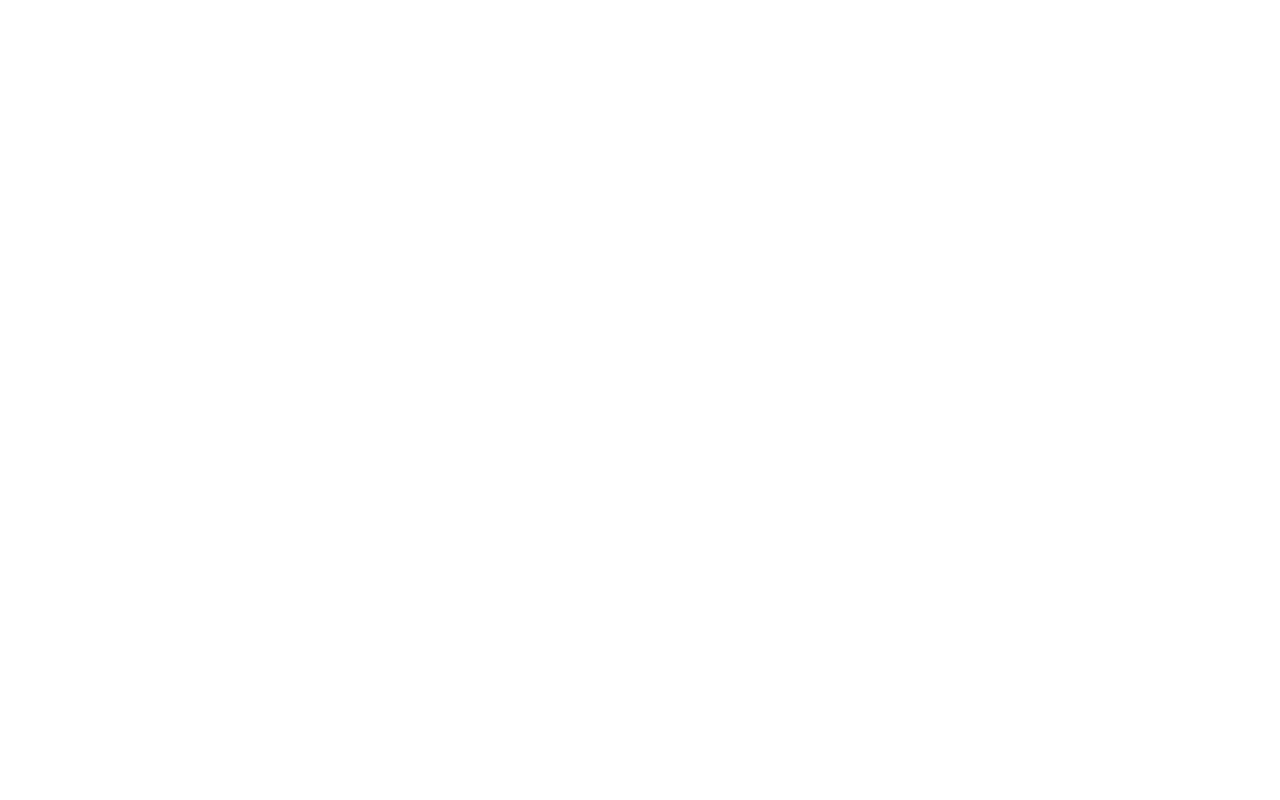
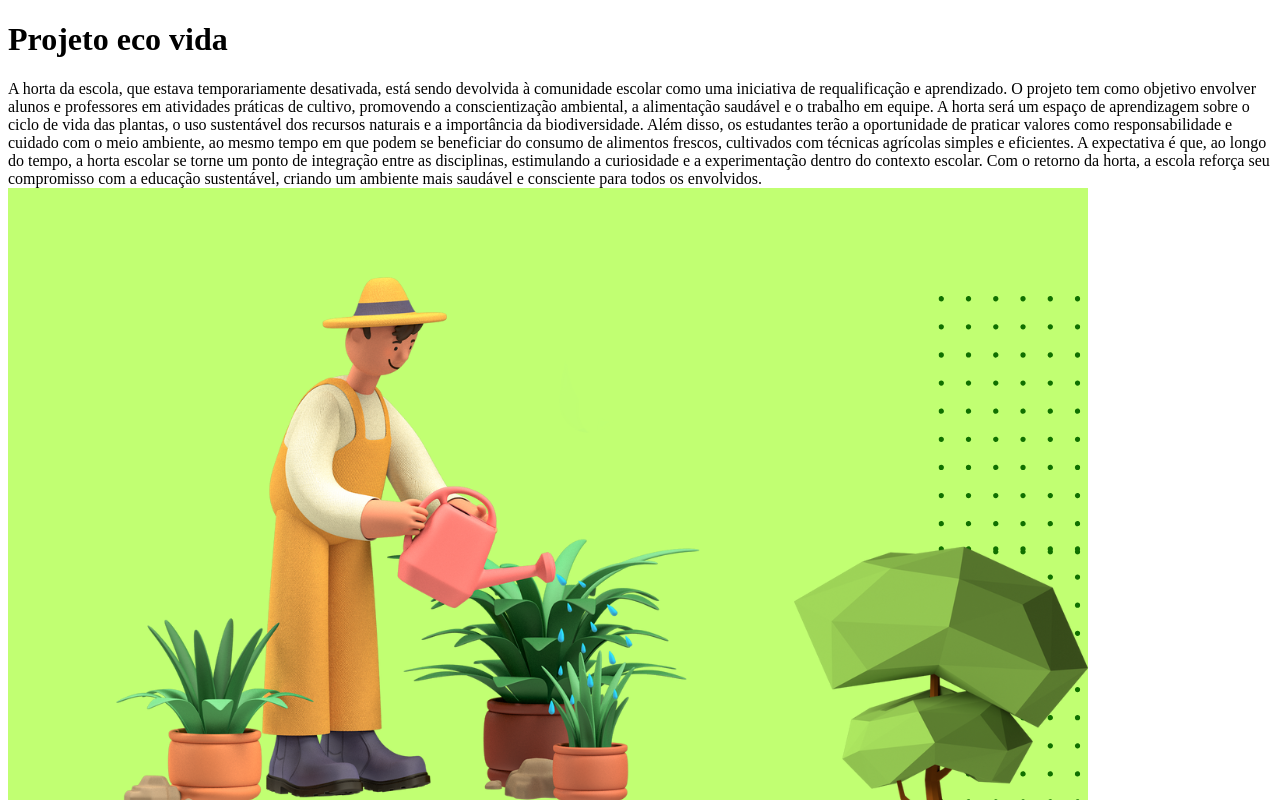
Before and after one commit to Joaoxp7/agrinho-2025, a plain HTML site: page index.html in a window 1280 px wide. Shown: the top 800 px of the page. Drawn offline with Linux system fonts and the light colour scheme.

Commit message:
hhbbjohih

```diff
--- a/index.html
+++ b/index.html
@@ -6,8 +6,27 @@
     <title>Document</title>
 </head>
 <body>
- <header></header>
- <section></section>
+ <header> <h1>Projeto eco vida</h1>
+ <section> A horta da escola, que estava temporariamente desativada, está sendo devolvida à comunidade escolar como uma iniciativa de requalificação e aprendizado. O projeto tem como objetivo envolver alunos e professores em atividades práticas de cultivo, promovendo a conscientização ambiental, a alimentação saudável e o trabalho em equipe. A horta será um espaço de aprendizagem sobre o ciclo de vida das plantas, o uso sustentável dos recursos naturais e a importância da biodiversidade.
+Além disso, os estudantes terão a oportunidade de praticar valores como responsabilidade e cuidado com o meio ambiente, ao mesmo tempo em que podem se beneficiar do consumo de alimentos frescos, cultivados com técnicas agrícolas simples e eficientes. A expectativa é que, ao longo do tempo, a horta escolar se torne um ponto de integração entre as disciplinas, estimulando a curiosidade e a experimentação dentro do contexto escolar.
+Com o retorno da horta, a escola reforça seu compromisso com a educação sustentável, criando um ambiente mais saudável e consciente para todos os envolvidos.
+
+<!DOCTYPE html>
+<html lang="pt-br">
+<head>
+    <meta charset="UTF-8">
+    <meta name="viewport" content="width=device-width, initial-scale=1.0">
+    <title>Imagem Centralizada</title>
+    <link rel="stylesheet" href="styles.css">
+</head>
+<body>
+    <div class="imagem-centralizada">
+        <img src="variedade, com produtos de qualidade e bom atendimento.png" alt="Imagem Centralizada">
+    </div>
+</body>
+</html>
+</p>
+</section>
  <footer></footer>
 </body>
 </html>
```
Also changed, not shown: variedade, com produtos de qualidade e bom atendimento.png (added).
